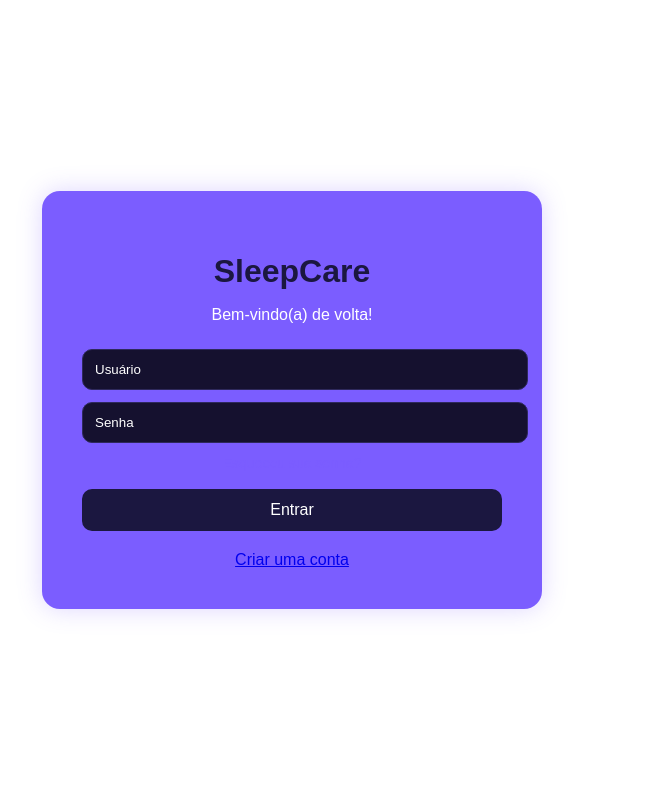
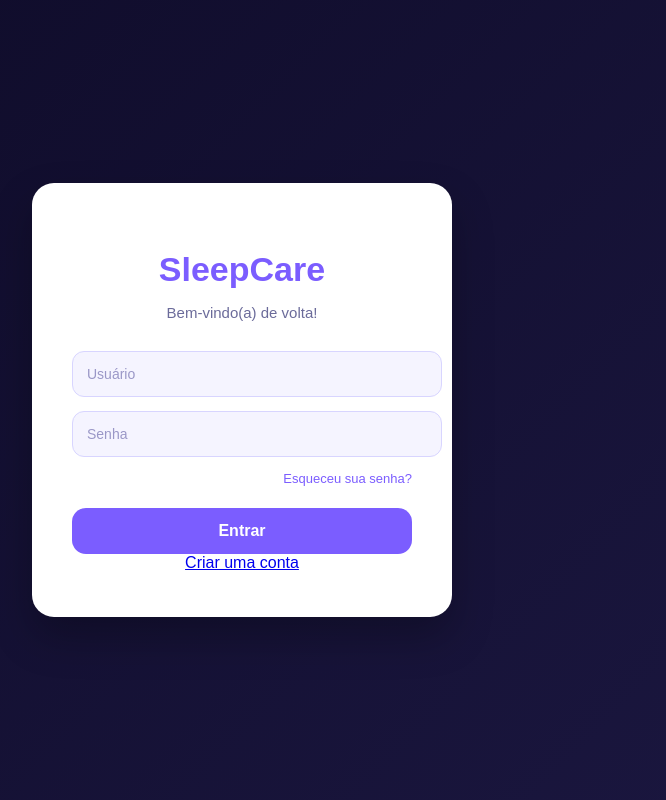
Before and after one commit to LeehAndradee/Sistema-de-Monitoramento-do-Sono---SleepCare, a Django app: page /login/ in a window 1280 px wide. Shown: the whole page, without its empty margins (398-1064 px from the left). Run offline with Django 5.2, Linux system fonts and the light colour scheme.

Commit message:
Correções do templates e tela de login/cadastro

```diff
--- a/core/static/core/css/login.css
+++ b/core/static/core/css/login.css
@@ -1,15 +1,14 @@
-/* Cores roxo/azul SleepCare */
 :root {
-    --bg: #0e0b28;
-    --card-bg: #1b1740;
+    --bg: linear-gradient(135deg, #0e0b28, #1b1740);
+    --card-bg: #ffffff;
     --primary: #7b5dff;
     --primary-hover: #6846ff;
-    --text-light: #ffffff;
-    --text-muted: #b3aee0;
+    --text-dark: #1b1740;
+    --text-muted: #6b6b9a;
 }
 
 body {
-    background: #fff;
+    background: var(--bg);
     height: 100vh;
     margin: 0;
     font-family: "Poppins", sans-serif;
@@ -20,111 +19,127 @@ body {
 
 .container {
     width: 100%;
-    max-width: 400px;
+    max-width: 420px;
     padding: 20px;
 }
 
 .card {
-    background: var(--primary);
-    padding: 35px;
-    border-radius: 18px;
-    box-shadow: 0 0 25px rgba(123, 93, 255, 0.25);
+    background: var(--card-bg);
+    padding: 45px 40px;
+    border-radius: 22px;
+    box-shadow: 0 20px 40px rgba(0, 0, 0, 0.25);
     text-align: center;
-    width: 420px;
-    padding: 40px;
+    animation: fadeIn 0.6s ease-in-out;
+}
+
+@keyframes fadeIn {
+    from {
+        opacity: 0;
+        transform: translateY(15px);
+    }
+    to {
+        opacity: 1;
+        transform: translateY(0);
+    }
 }
 
 .logo {
-    color: var(--card-bg);
-    font-size: 32px;
-    margin-bottom: 5px;
+    color: var(--primary);
+    font-size: 34px;
+    margin-bottom: 8px;
+    font-weight: 700;
 }
 
 .subtitle {
-    color: #fff;
-    margin-bottom: 25px;
+    color: var(--text-muted);
+    margin-bottom: 30px;
+    font-size: 15px;
 }
 
 input {
     width: 100%;
-    padding: 12px;
-    background: #15112f;
-    border: 1px solid #2e295c;
-    border-radius: 10px;
-    color: var(--text-light);
-    margin-bottom: 12px;
+    padding: 14px;
+    background: #f5f4ff;
+    border: 1px solid #d8d5ff;
+    border-radius: 12px;
+    color: var(--text-dark);
+    margin-bottom: 14px;
+    font-size: 14px;
+    transition: all 0.2s ease;
+}
+
+input:focus {
+    outline: none;
+    border-color: var(--primary);
+    box-shadow: 0 0 0 3px rgba(123, 93, 255, 0.15);
 }
 
 input::placeholder {
-    color: #fff;
+    color: #9a97c7;
 }
 
 .forgot {
     color: var(--primary);
-    font-size: 14px;
+    font-size: 13px;
     text-decoration: none;
     display: block;
-    margin-bottom: 18px;
+    text-align: right;
+    margin-bottom: 22px;
 }
 
+.forgot:hover {
+    text-decoration: underline;
+}
 
 .btn {
-    margin-bottom: 20px;
     width: 100%;
-    padding: 12px;
-    border-radius: 10px;
-    background: var(--card-bg);
+    padding: 14px;
+    border-radius: 14px;
+    background: var(--primary);
     border: none;
     color: white;
     font-size: 16px;
+    font-weight: 600;
     cursor: pointer;
-    transition: 0.2s;
+    transition: all 0.25s ease;
 }
 
 .btn:hover {
     background: var(--primary-hover);
-}
-
-.divider {
-    color: #fff;
-    margin: 20px 0;
-    font-size: 14px;
-}
-
-.social {
-    display: flex;
-    justify-content: space-between;
-    gap: 10px;
-}
-
-.social-btn {
-    flex: 1;
-    padding: 10px;
-    background: #15112f;
-    border: 1px solid #2e295c;
-    border-radius: 10px;
-    color: var(--text-light);
-    cursor: pointer;
-    transition: 0.2s;
-}
-
-.social-btn:hover {
-    background: #221d4d;
+    transform: translateY(-2px);
+    box-shadow: 0 10px 20px rgba(123, 93, 255, 0.35);
 }
 
 .signup {
-    color: #fff;
+    margin-top: 25px;
     font-size: 14px;
-    margin-top: 20px;
+    color: var(--text-muted);
 }
 
 .signup a {
-    color: var(--card-bg);
+    color: var(--primary);
+    font-weight: 600;
     text-decoration: none;
 }
 
+.signup a:hover {
+    text-decoration: underline;
+}
 
-.btn-criar-conta {
-    margin-top: 10px;
+.msg {
+    margin-bottom: 15px;
+    padding: 10px;
+    border-radius: 8px;
+    font-size: 14px;
+    text-align: center;
+}
 
+.msg.error {
+    background-color: #ffe5e5;
+    color: #a30000;
 }
+
+.msg.success {
+    background-color: #e6f9ee;
+    color: #1b7f4b;
+}
--- a/core/templates/core/cadastro.html
+++ b/core/templates/core/cadastro.html
@@ -14,9 +14,10 @@
 <div class="card">
     <h2>Criar Conta</h2>
 
+    <!-- 🔔 MENSAGENS DO DJANGO -->
     {% if messages %}
         {% for msg in messages %}
-            <p class="msg">{{ msg }}</p>
+            <p class="msg {{ msg.tags }}">{{ msg }}</p>
         {% endfor %}
     {% endif %}
 
--- a/core/templates/core/login.html
+++ b/core/templates/core/login.html
@@ -7,7 +7,6 @@
     <meta name="viewport" content="width=device-width, initial-scale=1.0">
     <title>SleepCare - Login</title>
     <link rel="stylesheet" href="{% static 'core/css/login.css' %}">
-
 </head>
 
 <body>
@@ -16,6 +15,13 @@
     <div class="card">
         <h1 class="logo">SleepCare</h1>
         <p class="subtitle">Bem-vindo(a) de volta!</p>
+
+        <!-- 🔔 MENSAGENS DE ERRO -->
+        {% if messages %}
+            {% for msg in messages %}
+                <p class="msg {{ msg.tags }}">{{ msg }}</p>
+            {% endfor %}
+        {% endif %}
 
         <form method="POST">
             {% csrf_token %}
@@ -28,7 +34,7 @@
             <button type="submit" class="btn">Entrar</button>
         </form>
 
-            <a href="{% url 'cadastro' %}">Criar uma conta</a>
+        <a href="{% url 'cadastro' %}">Criar uma conta</a>
     </div>
 </div>
 
--- a/core/views.py
+++ b/core/views.py
@@ -8,6 +8,7 @@ from django.utils import timezone
 from django.db.models.functions import ExtractWeekDay
 from datetime import timedelta
 from django.contrib import messages
+from django.contrib.auth import login
 
 
 from .models import RegistroSono
@@ -72,12 +73,8 @@ def login_view(request):
         if form.is_valid():
             login(request, form.get_user())
             return redirect('dashboard')
-
-        return render(request, 'core/login.html', {
-            'titulo': 'Entrar no SleepCare',
-            'form': form,
-            'error_message': 'Credenciais inválidas.'
-        })
+        else:
+            messages.error(request, "Usuário ou senha incorretos.")
 
     return render(request, 'core/login.html', {
         'titulo': 'Entrar no SleepCare',
```
Also changed, not shown: core/static/core/css/cadastro.css (+93 -27 lines), core/templates/core/dashboard.html (+28 -12 lines).
